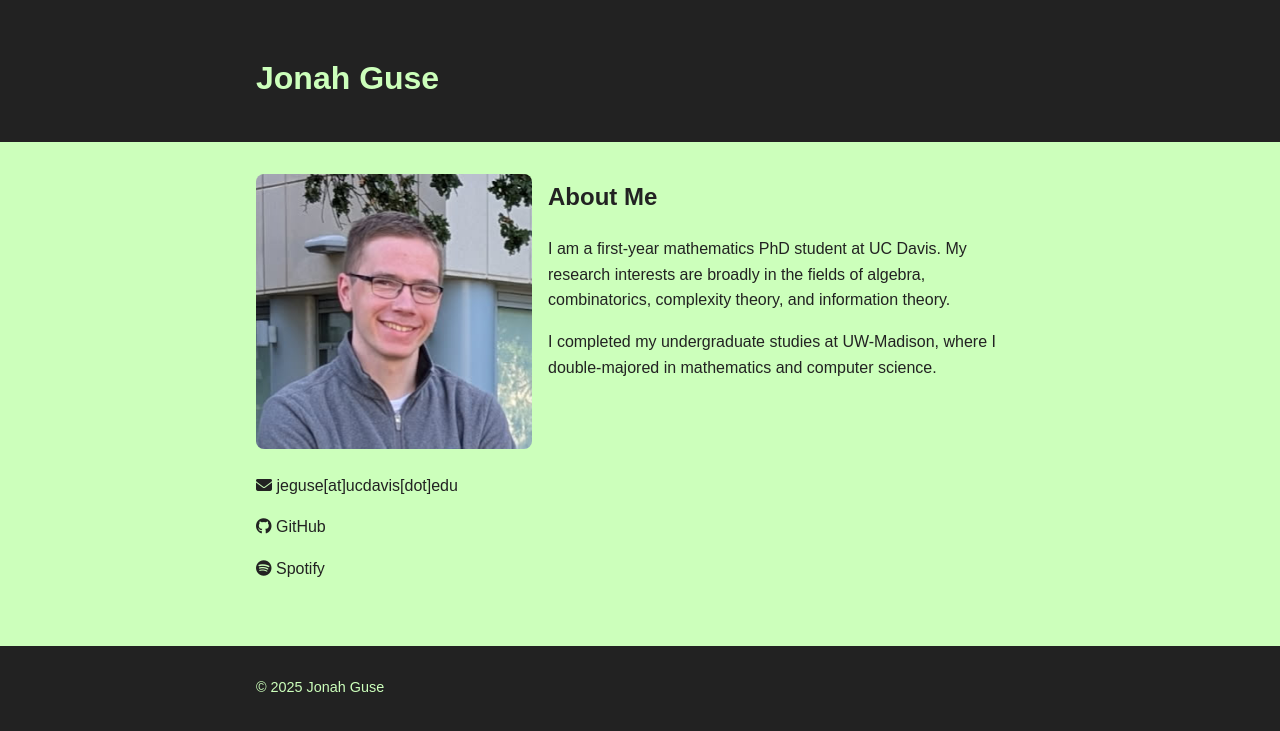
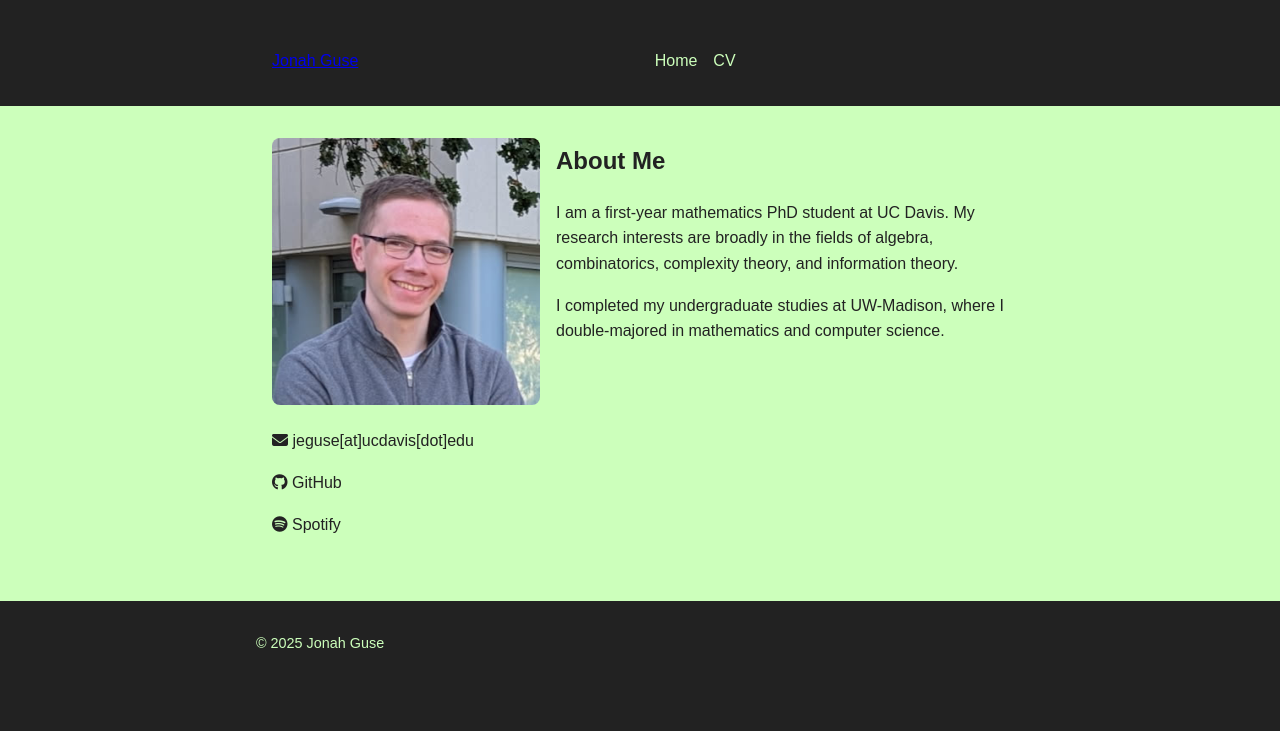
Before and after one commit to jeguse/jeguse.github.io, a Jekyll site: the page built from index.md, in a window 1280 px wide. Shown: the top 731 px of the page. Built offline with Jekyll 4.4.1, drawn with Linux system fonts in a browser that asks for light colours; nearby versions of some CDN libraries.

Commit message:
Update default.html

```diff
--- a/_layouts/default.html
+++ b/_layouts/default.html
@@ -10,9 +10,18 @@
 
   <body>
     <header>
-      <div class="container">
-        <h1>{{ site.title }}</h1>
-      </div>
+      <nav class="site-nav">
+        <div class="nav-inner">
+          <a class="site-title" href="{{ '/' | relative_url }}">
+            {{ site.title }}
+          </a>
+
+          <ul class="nav-links">
+            <li><a href="{{ '/' | relative_url }}">Home</a></li>
+            <li><a href="{{ '/cv/' | relative_url }}">CV</li>
+          </ul>
+        </div>
+      </nav>
     </header>
 
     <main>
```
